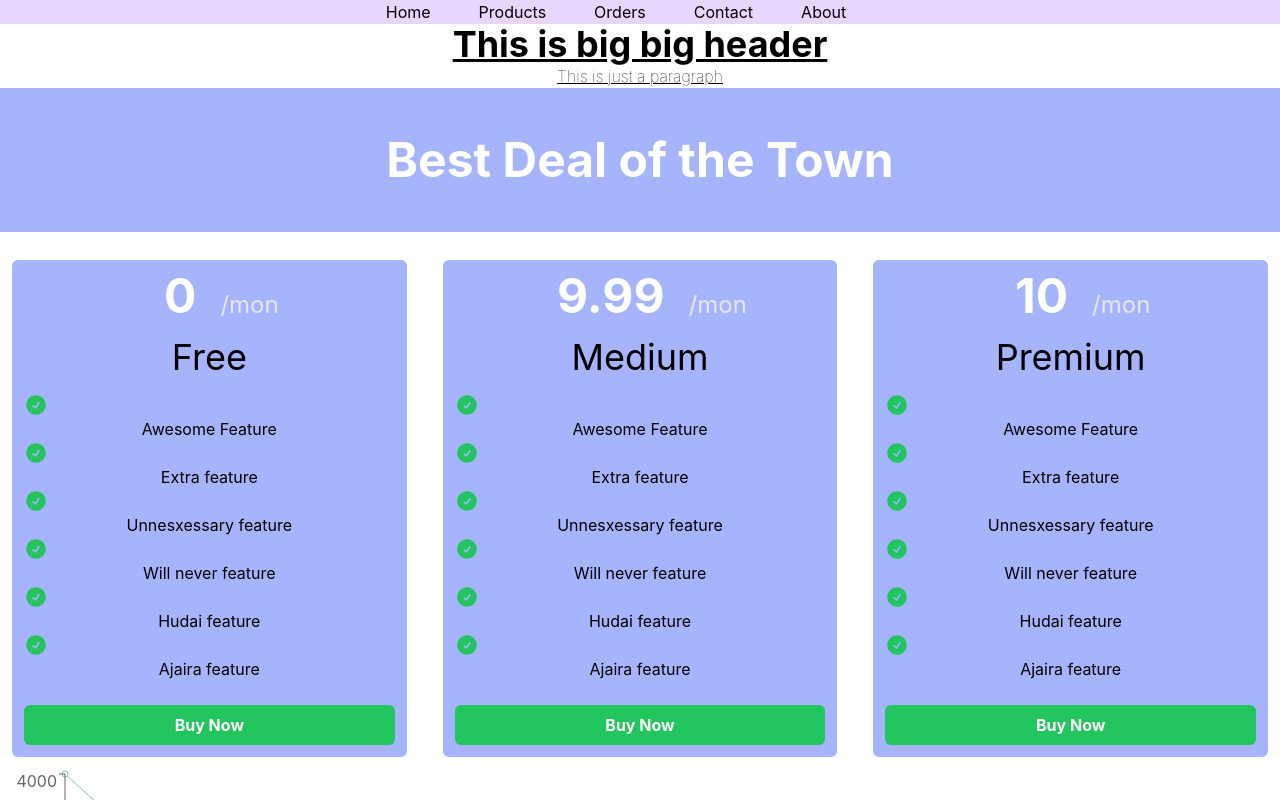
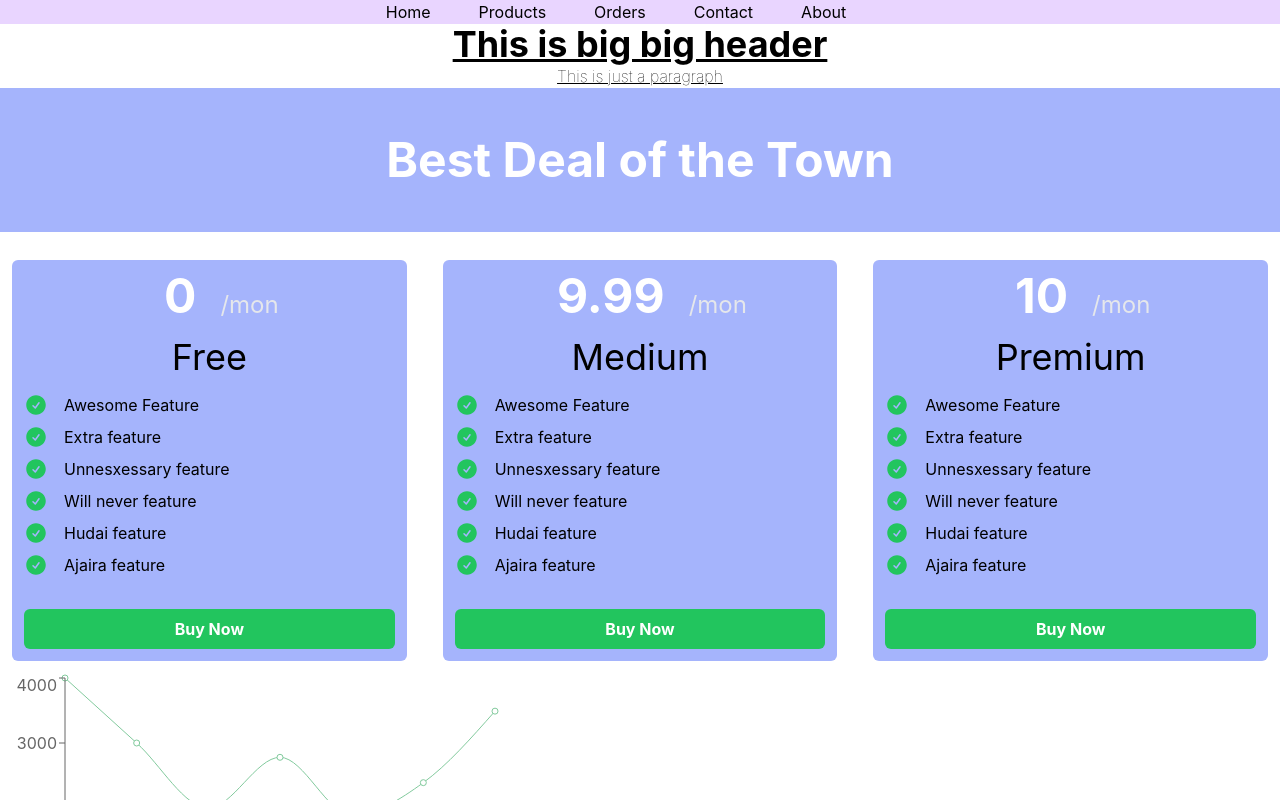
Before and after one commit to alamgirkabirdev/price-club, a React (Create React App) app: page / in a window 1280 px wide. Shown: the top 800 px of the page. Built offline with nearby package versions, Linux system fonts and the light colour scheme; no server answers.

Commit message:
12th new  added

```diff
--- a/src/App.js
+++ b/src/App.js
@@ -3,6 +3,7 @@ import './App.css';
 import NavBar from './components/NavBar/NavBar';
 import Pricing from './components/Pricing/Pricing';
 import AssignmentMarks from './components/AssignmentMarks/AssignmentMarks';
+import PhoneBar from './components/PhoneBar/PhoneBar';
 
 
 function App() {
@@ -13,6 +14,7 @@ function App() {
       <p className=' underline font-thin'>This is just a paragraph</p>
       <Pricing></Pricing>
       <AssignmentMarks></AssignmentMarks>
+      <PhoneBar></PhoneBar>
     </div>
   );
 }
--- a/src/components/Feature/Feature.js
+++ b/src/components/Feature/Feature.js
@@ -3,7 +3,7 @@ import { CheckCircleIcon } from '@heroicons/react/24/solid';
 
 const Feature = ({feature}) => {
     return (
-        <div className=''flex item-cencter>
+        <div className='flex items-center gap-4 mb-2'>
             <CheckCircleIcon className="h-6 w-6  text-green-500"/>
             <p className=' h-6 '>{feature}</p>
         </div>
--- a/src/components/PhoneBar/PhoneBar.js
+++ b/src/components/PhoneBar/PhoneBar.js
@@ -2,16 +2,16 @@ import React, { useEffect, useState } from 'react';
 import axios from 'axios';
 
 const PhoneBar = () => {
-    const [phone, setPhone]= useState([])
+    const [phones, setPhones]= useState([]);
     useEffect( ()=> {
         // fetch(' https://openapi.programming-hero.com/api/phones?search=iphone')
-        // .then(res=> res.json())
+        // .then(res => res.json())
         // .then(data => {})
 
         axios.get('https://openapi.programming-hero.com/api/phones?search=iphone')
         .then(data => {
-            const phonesLoaded = data.data.data;
-            console.log(phonesLoaded);
+            const phones = data.data.data;
+            console.log(phones);
         });
 
     }, [])
```
